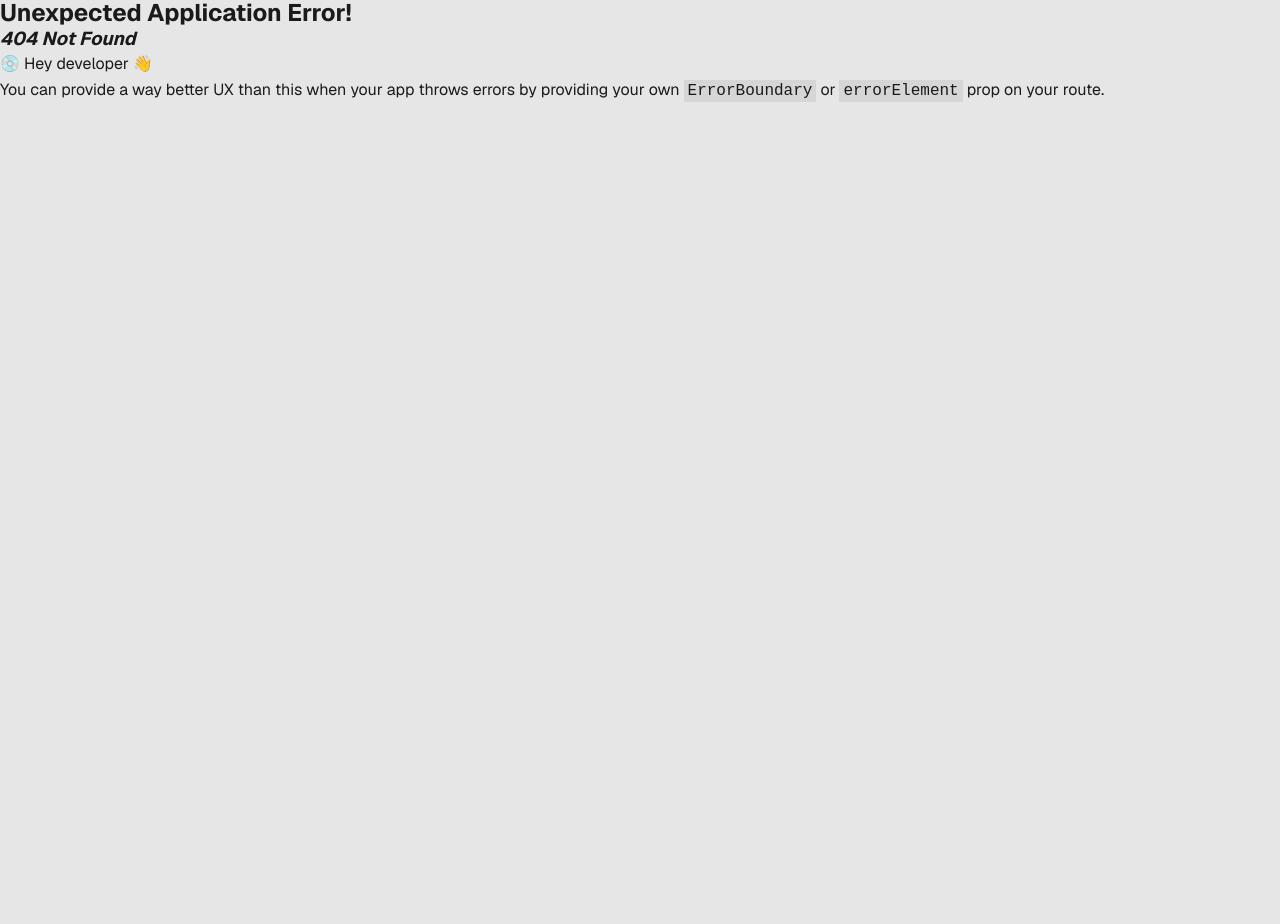
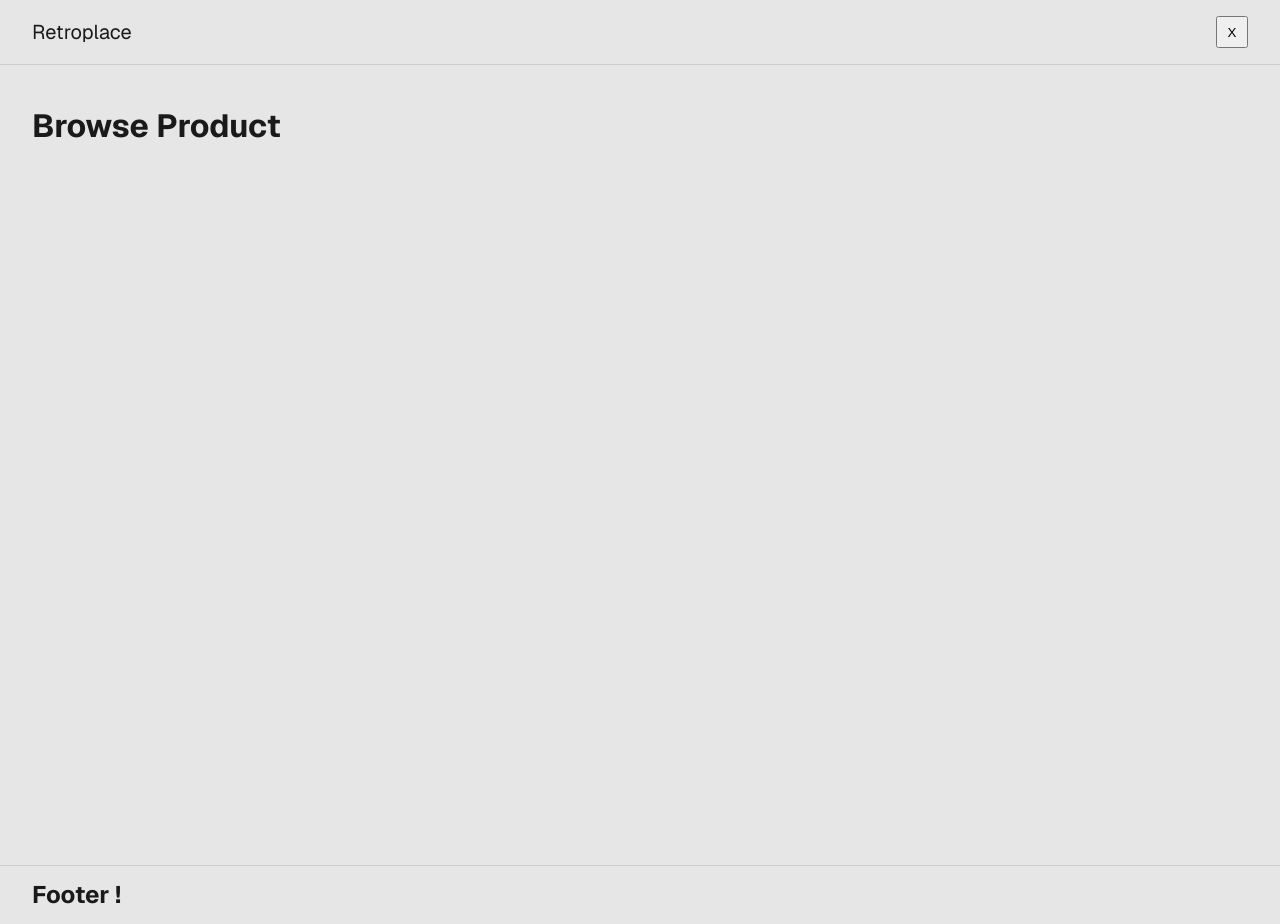
Before and after one commit to nathanEvrardDaCunha/retroplace_frontend, a React (Vite) app: page /products in a window 1280 px wide. Before the commit this address had no page. Before the commit the page ends 800 px from the top, so only its background shows below. Built offline with nearby package versions, Linux system fonts and the light colour scheme.

Commit message:
feat(core): add basic products page

```diff
--- /dev/null
+++ b/src/features/BrowseProduct.tsx
@@ -0,0 +1,3 @@
+export function BrowseProduct() {
+    return <h1>Browse Product</h1>;
+}
--- a/src/features/LoginForm.tsx
+++ b/src/features/LoginForm.tsx
@@ -16,12 +16,12 @@ export function LoginForm() {
         console.log('Hello Form !');
     }
 
+    // TODO: When form is a success, redirect to personal-account page.
+    // TODO: When form is a success, tell it to the user through a message.
     return (
         <Form action={handleAction}>
             <FormFieldset>
                 <FormLegend>Form - Log In</FormLegend>
-
-                {/* TODO: Add description for each field */}
 
                 <FormSection>
                     <FormLabel htmlFor={'email-account'}>Email</FormLabel>
--- a/src/features/RegisterForm.tsx
+++ b/src/features/RegisterForm.tsx
@@ -17,6 +17,9 @@ export function RegisterForm() {
 
         console.log('Hello Form !');
     }
+
+    // TODO: When form is a success, redirect to login page.
+    // TODO: When form is a success, tell it to the user through a message.
     return (
         <Form action={handleAction}>
             <FormFieldset>
--- a/src/main.tsx
+++ b/src/main.tsx
@@ -4,13 +4,16 @@ import { createBrowserRouter, RouterProvider } from 'react-router-dom';
 import { HomePage } from './pages/HomePage';
 import { LoginPage } from './pages/LoginPage';
 import { RegisterPage } from './pages/RegisterPage';
+import { ProductPage } from './pages/ProductPage';
 
 // TODO: When DB and authentication system are implemented, deny page requiring isLogin, isAdmin...
 
+// TODO: Should add a custom 404 page.
 const router = createBrowserRouter([
     { path: '/', element: <HomePage /> },
     { path: '/login', element: <LoginPage /> },
     { path: '/register', element: <RegisterPage /> },
+    { path: '/products', element: <ProductPage /> },
 ]);
 
 createRoot(document.getElementById('root')!).render(
--- /dev/null
+++ b/src/pages/ProductPage.tsx
@@ -0,0 +1,16 @@
+import { BrowseProduct } from '../features/BrowseProduct';
+import { FooterLayout } from '../layouts/FooterLayout';
+import { HeaderLayout } from '../layouts/HeaderLayout';
+import { MainLayout } from '../layouts/MainLayout';
+
+export function ProductPage() {
+    return (
+        <>
+            <HeaderLayout></HeaderLayout>
+            <MainLayout>
+                <BrowseProduct />
+            </MainLayout>
+            <FooterLayout></FooterLayout>
+        </>
+    );
+}
```
